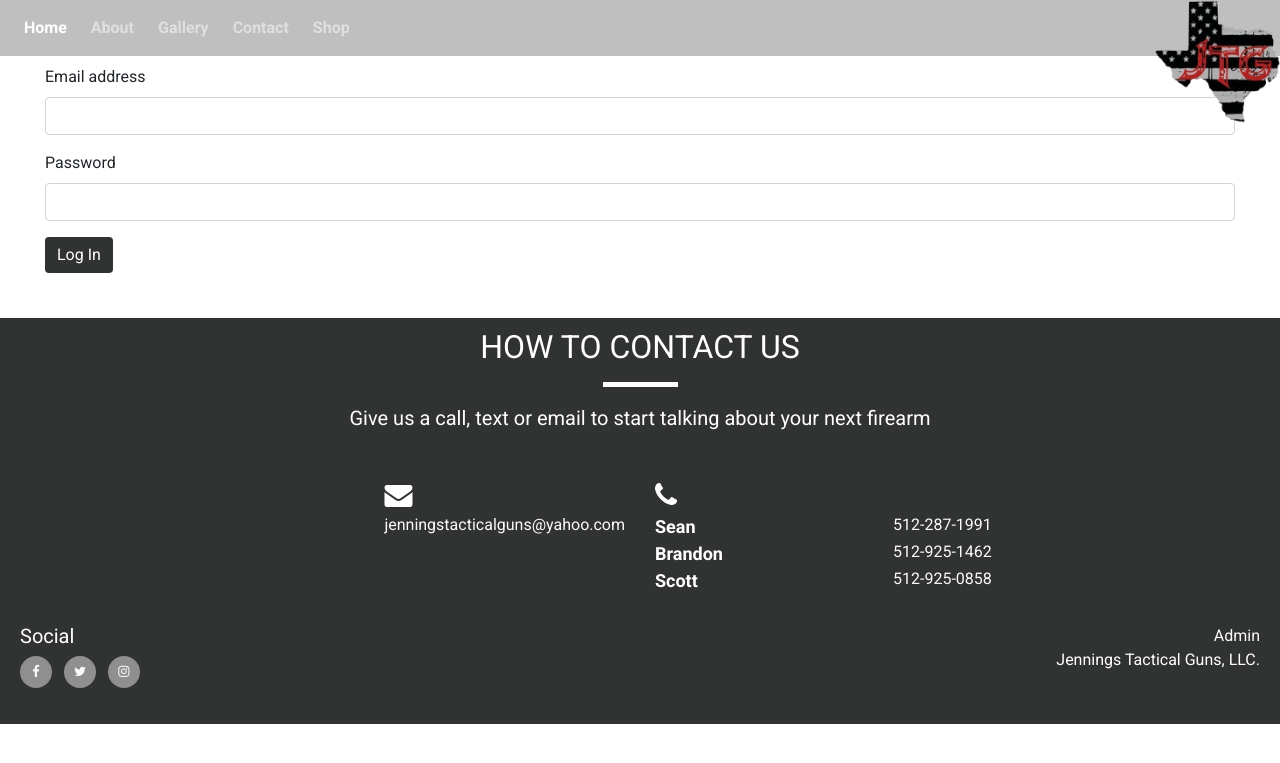
After one commit to aavasylenko/new-jtg, a Flask app: page /login in a window 1280 px wide. The commit adds this page. Shown: the top 763 px of the page. Run offline with Flask 2, Linux system fonts and the light colour scheme; some libraries are stand-ins or nearby versions.

Commit message:
Added login and change password functionality

```diff
--- a/app.py
+++ b/app.py
@@ -23,9 +23,68 @@ def index():
 
 @app.route("/shop", methods = ["GET", "POST"])
 def shop():
-    return render_template('shop.html')
+    products = list(mongo.db.products.find())
+    return render_template('shop.html', products=products)
+
+
+@app.route("/login", methods=["GET", "POST"])
+def login():
+    if request.method == "POST":
+        #check if username already exists in db
+        existing_user = mongo.db.users.find_one(
+            {"email": request.form.get("email").lower()})
+
+        if existing_user:
+            #check hashed password matches user input
+            if check_password_hash(
+                existing_user["password"], request.form.get("password")):
+                    session["user"] = "admin"
+                    flash("Admin View")
+                    return redirect(url_for('index'))
+            else:
+                #invalid password match
+                flash("Incorrect Username and/or Password")
+                return redirect(url_for("login"))
+
+        else:
+            flash("Incorrect Username and/or Password")
+            return redirect(url_for("login"))
+
+    return render_template('login.html')
+
+@app.route('/logout')
+def logout():
+    #remove user from session cookies
+    flash("You've been logged out")
+    session.pop("user")
+    return redirect(url_for('login'))
+
+
+@app.route('/change_pass', methods=["GET", "POST"])
+def change_pass():
+    if session["user"] == "admin":
+        if request.method == "POST":
+            existing_user = mongo.db.users.find_one({"email": "jenningstacticalguns@yahoo.com"})
+
+            if existing_user:
+                if check_password_hash(
+                    existing_user["password"], request.form.get("old_password")):
+                    if request.form.get("new_password") == request.form.get("confirm_new_password"):
+                        mongo.db.users.update(
+                            {"username": "admin"}, {"password": generate_password_hash(request.form.get("new_password")), "username": "admin", "email": "jenningstacticalguns@yahoo.com"})
+                        flash("Password changed successfully")
+                        return redirect('/index')
+                    else:
+                        flash("Passwords don't match")
+                        return redirect('/change_pass')
+                else:
+                    flash("Incorrect current password")
+                    return redirect('/change_pass')
+        return render_template('change_pass.html')
+    else:
+        return redirect('/index')
 
 if __name__ == "__main__":
     app.run(host=os.environ.get("IP"),
             port=int(os.environ.get("PORT")),
-            debug=False)
+            debug=True)
--- a/static/css/style.css
+++ b/static/css/style.css
@@ -5,6 +5,10 @@ body {
 html,
 body {
   overflow-x: hidden;
+}
+
+a {
+    color: #fafafa;
 }
 
 a:link {
@@ -256,6 +260,20 @@ a:active {
 
 /*----------------------------Footer*/
 
+#contact {
+    padding: 10px 30px;
+}
+
+.key {
+    font-weight: bold;
+    font-size: large;
+}
+
+
+.value {
+    float: right;
+}
+
 footer {
   background-color: #525252;
   color: #fafafa;
@@ -292,6 +310,11 @@ footer {
   padding-bottom: 0;
 }
 
+.r-align {
+    float: right;
+    bottom: 0;
+}
+
 /*-----------------------------------------About*/
 .about-story {
   text-align: center;
@@ -323,6 +346,10 @@ footer {
 .key .value {
   padding-right: 8px;
   display: inline;
+}
+
+#contact {
+    align-items: right;
 }
 
 .key p,
@@ -397,6 +424,21 @@ footer {
     background-color: #fafafa;
     border: solid 1px black;
 }
+
+.login-container {
+    padding: 30px;
+    padding-top: 50px;
+    overflow: hidden;
+}
+
+.login-form {
+    padding: 15px;
+}
+
+.flashes h4 {
+    line-height: 2;
+}
+
 /*------------------------Media Queries*/
 
 @media(max-width: 600px) {
--- a/templates/base.html
+++ b/templates/base.html
@@ -29,9 +29,12 @@
 			<div class="collapse navbar-collapse" id="navbarNavDropdown">
 				<ul class='navbar-nav mr-auto'>
 					<li class='active nav-item mr-2'><a class='nav-link' href="{{ url_for('index') }}">Home</a></li>
-					<li class='nav-item mr-2'><a class='nav-link' href='#about'>About</a></li>
-					<li class='nav-item mr-2'><a class='nav-link' href='#gallery'>Gallery</a></li>
-					<li class='nav-item mr-2'><a class='nav-link' href='#contact'>Contact</a></li>
+					<li class='nav-item mr-2'><a class='nav-link'
+							href="{{ url_for('index', _anchor='about') }}">About</a></li>
+					<li class='nav-item mr-2'><a class='nav-link'
+							href="{{ url_for('index', _anchor='gallery') }}">Gallery</a></li>
+					<li class='nav-item mr-2'><a class='nav-link'
+							href="{{ url_for('index', _anchor='contact') }}">Contact</a></li>
 					<li class='nav-item mr-2'><a class='nav-link' href="{{ url_for('shop') }}">Shop</a></li>
 					<div class="row">
 						<div class="logo-row">
@@ -40,13 +43,25 @@
 					</div>
 		</nav>
 	</div>
+    <section>
+    <!--flash messages-->
+    {% with messages = get_flashed_messages() %}
+        {% if messages %}
+            {% for message in messages %}
+                <div class="row flashes">
+                    <h4 class="center-align">{{ message }}</h4>
+                </div>
+            {% endfor %}
+        {% endif %}
+    {% endwith %}
+    </section>
+
 	{% block content %}
 	{% endblock %}
 	<!--Contact-->
 	<div class="container-wrapper container-wrapper--black" id="contact">
-		<div class="container about-container content-container">
-			<section class="about" id="about">
-				<div class="row">
+		<section class="contact">
+			<div class="row contact-row">
 				<div class="col-12">
 					<div class="col-12 page-header">
 						<h2 class='text-uppercase'>How to contact us</h2>
@@ -60,58 +75,54 @@
 						</div>
 					</div>
 					<div class="row">
-							<div class="col-md-6">
+						<div class="col-md-6 ">
+							<div class="float-md-right">
                             <h3 class="contact-icon"><i class="fa fa-envelope"></i></h3>
-								<div>
-									<a href="mailto:jenningstacticalguns@yahoo.com?Subject=Custom%20Firearm"
-										target="_top">
+								<a href="mailto:jenningstacticalguns@yahoo.com?Subject=Custom%20Firearm" target="_top">
 									jenningstacticalguns@yahoo.com</a>
 							</div>
 						</div>
-							<div class="col-md-6">
+						<div class="col-md-6 phone-numbers">
 							<h3 class="contact-icon"><i class="fa fa-phone"></i></h3>
-								<div class="key">
-									<p>Sean</p>
+							<div>
+								<div>
+									<span class="key">
+									Sean
+								</span>
+									<span class="value">
+                                                <a href="tel:5122871991">512-287-1991</a>
+                                        </span>
 								</div>
+								<div>
+									<span class="key">
+
+									Brandon
+								</span>
 									<span class="value">
-                                            <p>
-                                                <a href="tel:5122871991">512-287-1991</a>
-                                                </p>
+                                                <a href="tel:5129251462">512-925-1462</a>
                                         </span>
-								<div class="key">
-									<p>Brandon</p>
 								</div>
+								<div>
+									<span class="key">
+									Scott
+								</span>
 									<span class="value">
-                                            <p>
-                                                <a href="tel:5129251462">512-925-1462</a>
-                                                </p>
+                                                <a href="tel:5129250858">512-925-0858</a>
                                         </span>
-								<div class="key">
-									<p>Scott</p>
 								</div>
-								<span class="value">
-                                            <p>
-                                                <a href="tel:5129250858">512-925-0858</a>
-                                                </p>
-                                        </span>
+							</div>
 						</div>
 					</div>
 				</div>
 			</div>
 		</section>
 	</div>
-	</div>
 
 
 
 	<!--Footer-->
-	<footer class="container-wrapper">
+	<footer class="container-wrapper--black">
 		<div id="footer-details" class="row">
-			<div class="col-sm-6">
-				<p class="inline-block">
-					Jennings Tactical Guns, LLC.
-				</p>
-			</div>
 			<div class="col-sm-6">
 				<h5 class="uppercase general-sub">Social</h5>
 				<ul class='list-inline social-links'>
@@ -135,6 +146,24 @@
 					</li>
 				</ul>
 			</div>
+            <div class="col-sm-6">
+                {% if session.user == "admin" %}
+                <div class="d-flex align-items-end flex-column">
+					<a href="{{ url_for('logout' )}}">Log Out</a>
+				</div>
+                <div class="d-flex align-items-end flex-column">
+					<a href="{{ url_for('change_pass' )}}">Change Password</a>
+				</div>
+                {% else %}
+                <div class="d-flex align-items-end flex-column">
+					<a href="{{ url_for('login' )}}">Admin</a>
+				</div>
+                {% endif %}
+				<div class="d-flex align-items-end flex-column">
+					Jennings Tactical Guns, LLC.
+				</div>
+                </div>
+			</div>
 		</div>
 
 	</footer>
@@ -149,6 +178,7 @@
 	<script src="https://stackpath.bootstrapcdn.com/bootstrap/4.3.1/js/bootstrap.min.js"
 		integrity="sha384-JjSmVgyd0p3pXB1rRibZUAYoIIy6OrQ6VrjIEaFf/nJGzIxFDsf4x0xIM+B07jRM" crossorigin="anonymous">
 	</script>
+	<script src="{{ url_for('static', filename='scripts/script.js') }}"></script>
 </body>
 
 </html>
--- a/templates/index.html
+++ b/templates/index.html
@@ -177,9 +177,6 @@
                                 <div class="carousel-item">
                                     <img src="{{ url_for('static', filename='assets/2.jpeg') }}" class="d-block w-100" alt="Customized gun">
                                 </div>
-                                <div class="./carousel-item">
-                                    <img src="{{ url_for('static', filename='assets/3.jpeg') }}" class="d-block w-100" alt="Customized gun">
-                                </div>
                                 <div class="carousel-item">
                                     <img src="{{ url_for('static', filename='assets/4.jpeg') }}" class="d-block w-100" alt="Customized gun">
                                 </div>
--- /dev/null
+++ b/templates/login.html
@@ -0,0 +1,15 @@
+{% extends 'base.html' %} {% block content %}
+<div class="login-container container-fluid">
+<form class="login-form" method="POST" action="{{ url_for('login') }}">
+  <div class="form-group">
+    <label for="email">Email address</label>
+    <input type="email" name="email" class="form-control" id="email" aria-describedby="emailHelp">
+  </div>
+  <div class="form-group">
+    <label for="password">Password</label>
+    <input type="password" name="password" class="form-control" id="password">
+  </div>
+  <button type="submit" class="btn btn-primary">Log In</button>
+</form>
+</div>
+{% endblock %}
```
Also changed, not shown: templates/change_pass.html (added, +19 -0 lines), templates/shop.html (+7 -85 lines), static/scripts/script.js (added). Lines whose indentation alone changed are shown as unchanged.
